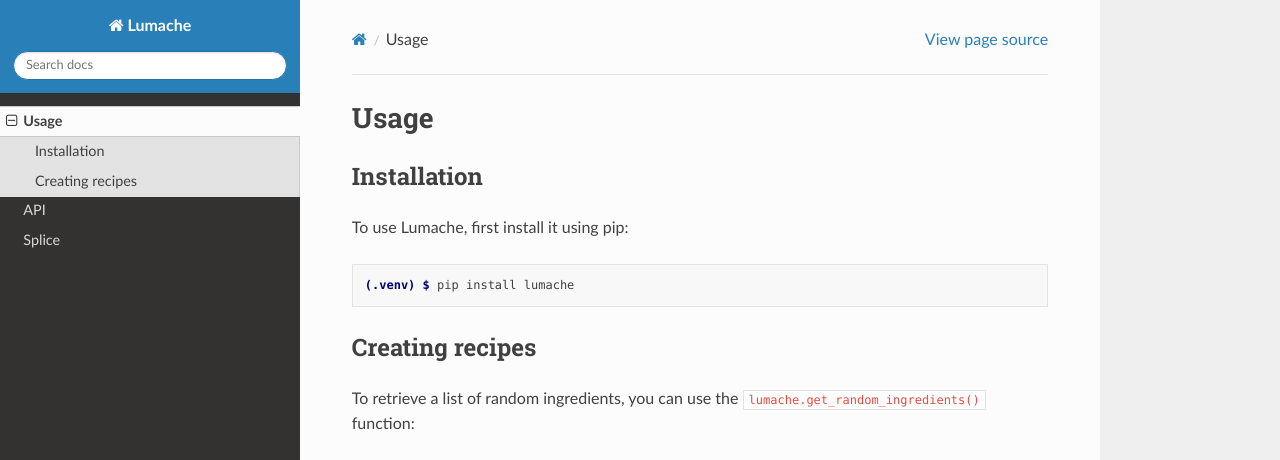
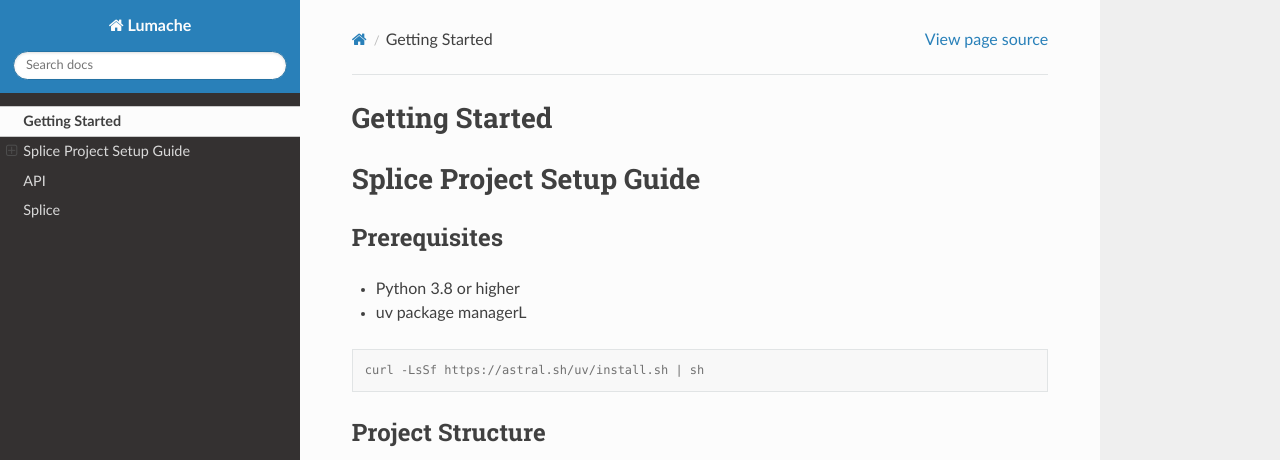
Before and after one commit to PhoevosA/rtd-tuorial, a Sphinx documentation site: the page built from docs/source/usage.rst, in a window 1280 px wide and 1095 px high. Shown: the top 460 px of the window. Built offline with Sphinx 7.4.7 and the Read the Docs theme 3.1.0, drawn with Linux system fonts in a browser that asks for light colours; some of the changed text lies outside the part shown; grey boxes are pictures that could not be loaded.

Commit message:
Update usage.rst

```diff
--- a/docs/source/usage.rst
+++ b/docs/source/usage.rst
@@ -1,33 +1,37 @@
-Usage
-=====
+Getting Started
+===============
 
-.. _installation:
+.. _setupGuide:
 
-Installation
-------------
+Splice Project Setup Guide
+==========================
 
-To use Lumache, first install it using pip:
+.. _prerequisites:
 
+Prerequisites
+-------------
+
+* Python 3.8 or higher
+* uv package managerL
 .. code-block:: console
 
-   (.venv) $ pip install lumache
+   curl -LsSf https://astral.sh/uv/install.sh | sh
 
-Creating recipes
-----------------
+Project Structure
+-----------------
 
-To retrieve a list of random ingredients,
-you can use the ``lumache.get_random_ingredients()`` function:
 
-.. autofunction:: lumache.get_random_ingredients
+The project consists of four main components:
 
-The ``kind`` parameter should be either ``"meat"``, ``"fish"``,
-or ``"veggies"``. Otherwise, :py:func:`lumache.get_random_ingredients`
-will raise an exception.
+*splice-api: FastAPI-based REST API service
+*splice-cli: Command-line interface tool
+*splice-lib: Core library package
+*splice-pipeline: Analytics pipeline application
 
-.. autoexception:: lumache.InvalidKindError
+Project Components
+------------------
 
-For example:
+1. API Service
+^^^^^^^^^^^^^^
 
->>> import lumache
->>> lumache.get_random_ingredients()
-['shells', 'gorgonzola', 'parsley']
+etc.
```
